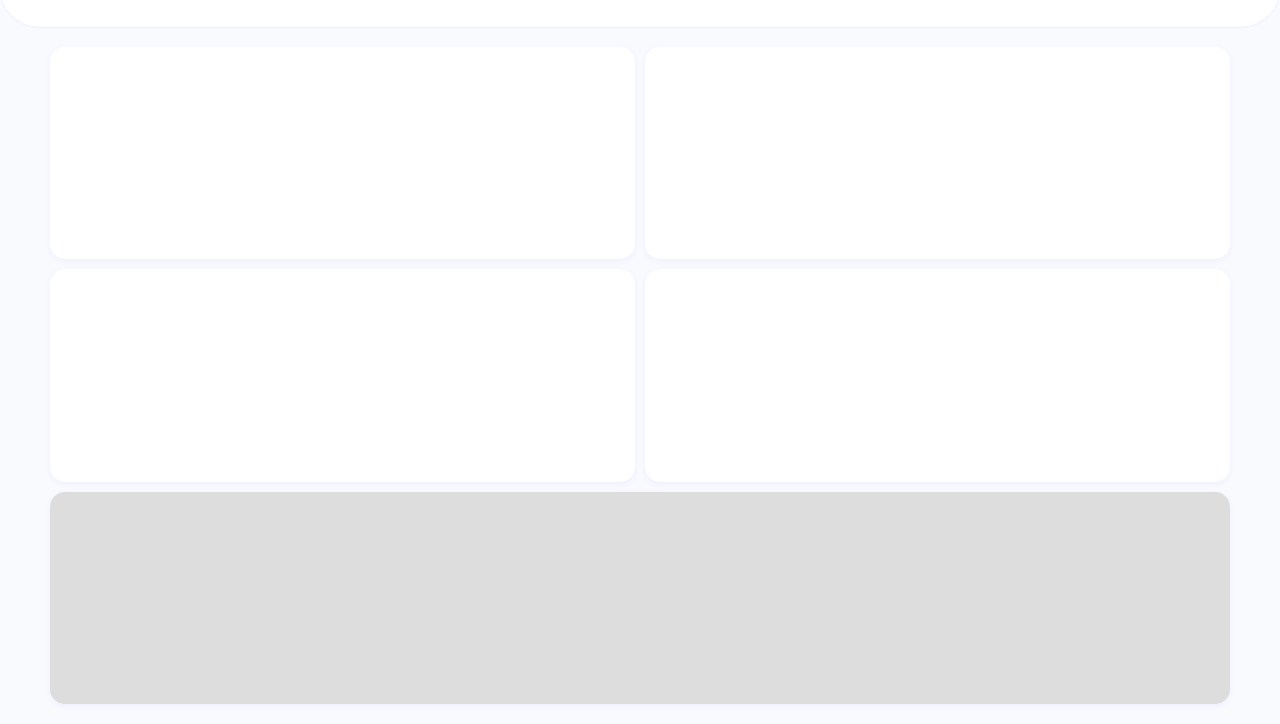
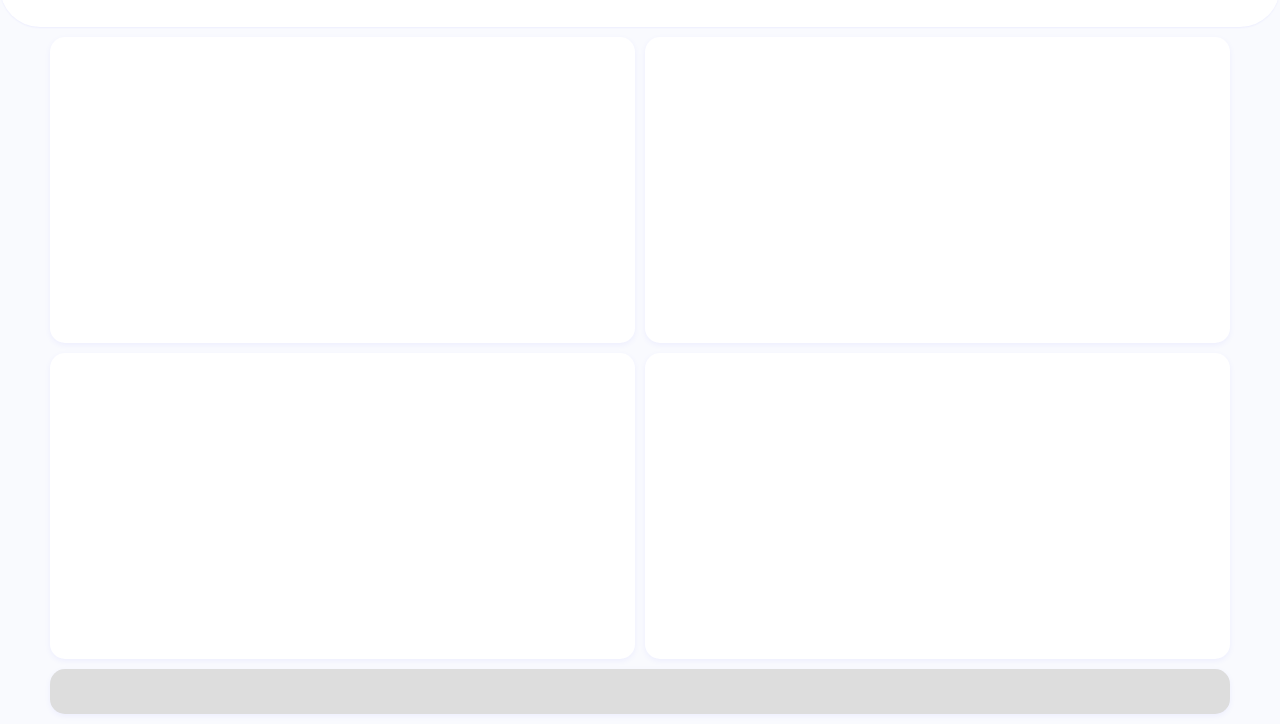
Before and after one commit to 285JuanDM/Reto--2-IoT, a plain HTML site: page index.html in a window 1280 px wide. Shown: the part 76-800 px from the top of the page. Drawn offline with nearby package versions, Linux system fonts and the light colour scheme; a web font is replaced by a local one.

Commit message:
Ajustar estilos de botón para mejorar el diseño y la disposición en la aplicación HydroMeter

```diff
--- a/styles.css
+++ b/styles.css
@@ -80,13 +80,11 @@ button {
     flex: 1;
     display: grid;
     grid-template-columns: repeat(2, 1fr);
-    grid-template-rows: auto auto auto;
+    grid-template-rows: 306px 306px auto;
     gap: 10px;
-    justify-content: center;
-    align-items: center;
     width: 100%;
-    margin: 10px auto;
-    padding: 10px 50px;
+    padding: 10px 50px; /* Mismo padding horizontal que el header */
+    box-sizing: border-box;
 }
 
 .grafica-nivel-agua,
```
